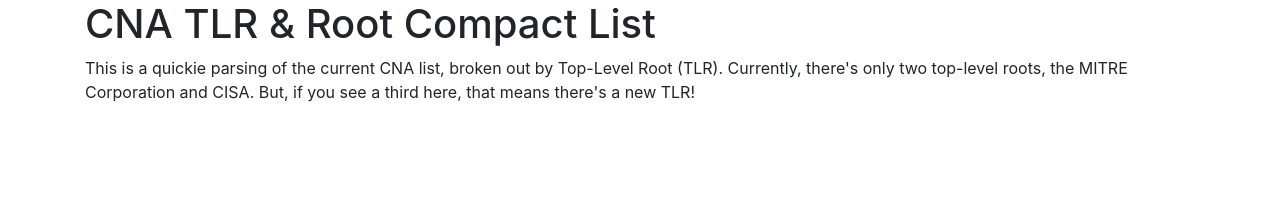
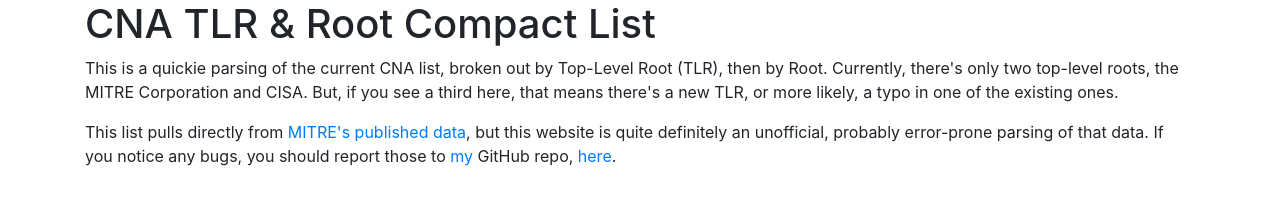
Before and after one commit to todb/CNAs, a plain HTML site: page index.html in a window 1280 px wide. Drawn offline with nearby package versions, Linux system fonts and the light colour scheme; no server answers.

Commit message:
Update docs
Signed-off-by: Tod Beardsley <todb@packetfu.com>

```diff
--- a/index.html
+++ b/index.html
@@ -40,9 +40,14 @@
     <div class="container">
         <h1>CNA TLR & Root Compact List</h1>
         <p>
-            This is a quickie parsing of the current CNA list, broken out by Top-Level Root (TLR). Currently, there's only two top-level roots,
-            the MITRE Corporation and CISA. But, if you see a third here, that means there's a new TLR!
+            This is a quickie parsing of the current CNA list, broken out by Top-Level Root (TLR), then by Root. Currently, there's only two top-level roots,
+            the MITRE Corporation and CISA. But, if you see a third here, that means there's a new TLR, or more likely, a typo in one of the existing ones.
         </p>
+        <P>
+            This list pulls directly from <a href="https://github.com/CVEProject/cve-website/tree/dev/src/assets/data">MITRE's published data</a>, but
+            this website is quite definitely an unofficial, probably error-prone parsing of that data. If you notice any bugs, you should report those
+            to <a href="https://github.com/todb">my</a> GitHub repo, <a href="https://github.com/todb/CNAs">here</a>.
+        </P>
 
         <div id="tlrRootList"></div>
     </div>
```
Also changed, not shown: 1 other file.
